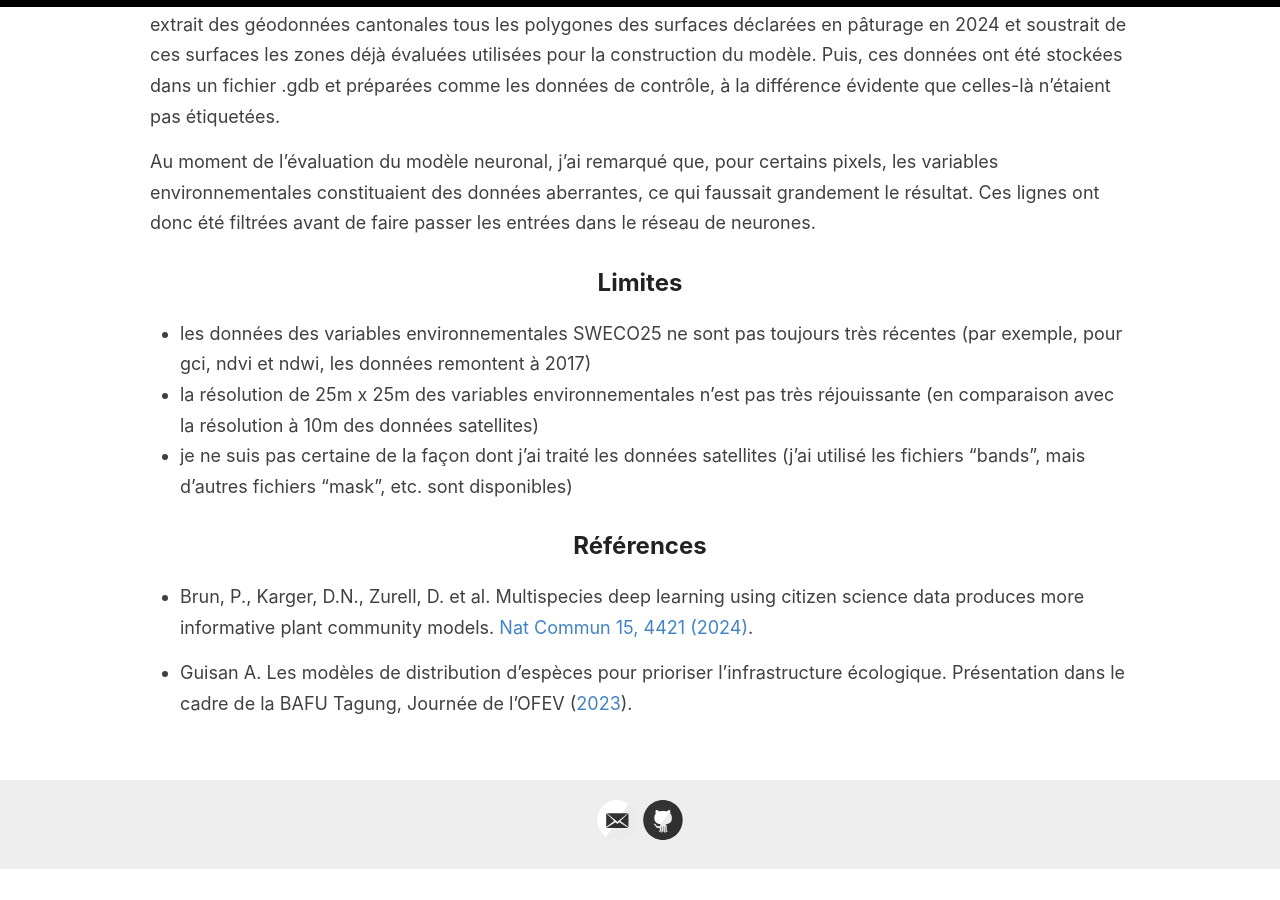
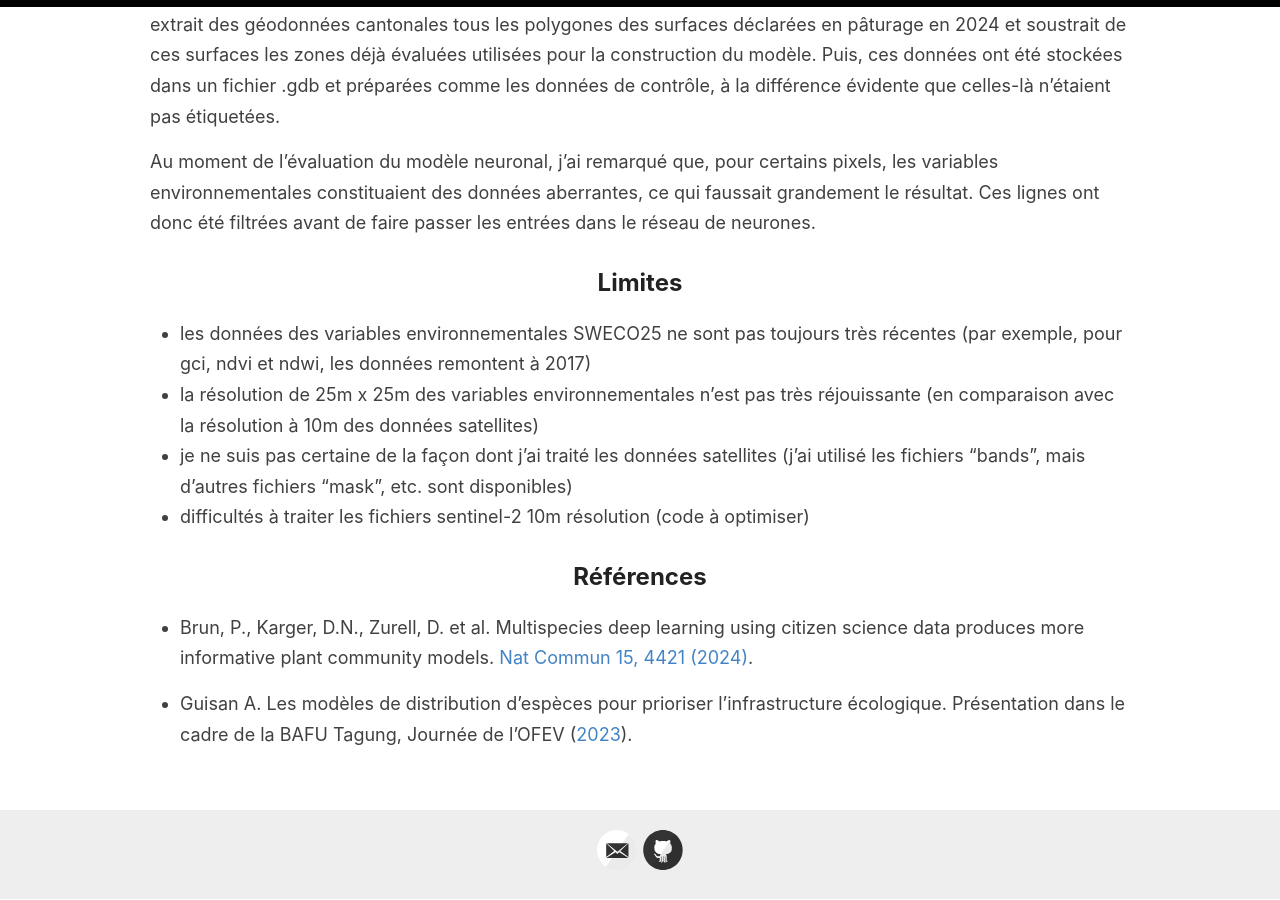
Before and after one commit to sca-opdir/sber-biodiversite-ml-prediction, a Jekyll site: the page built from _pages/data.md, in a window 1280 px wide and 900 px high, scrolled down 3108 px. Built offline with Jekyll 4.4.1, drawn with Linux system fonts in a browser that asks for light colours; before the commit the page ends 3977 px from its top, so only the background shows below that.

Commit message:
Update data.md

```diff
--- a/_pages/data.md
+++ b/_pages/data.md
@@ -67,6 +67,7 @@ Au moment de l'évaluation du modèle neuronal, j'ai remarqué que, pour certain
 - les données des variables environnementales SWECO25 ne sont pas toujours très récentes (par exemple, pour gci, ndvi et ndwi, les données remontent à 2017)
 - la résolution de 25m x 25m des variables environnementales n'est pas très réjouissante (en comparaison avec la résolution à 10m des données satellites)
 - je ne suis pas certaine de la façon dont j'ai traité les données satellites (j'ai utilisé les fichiers "bands", mais d'autres fichiers "mask", etc. sont disponibles)
+- difficultés à traiter les fichiers sentinel-2 10m résolution (code à optimiser)
 
 ## Références
 
```
